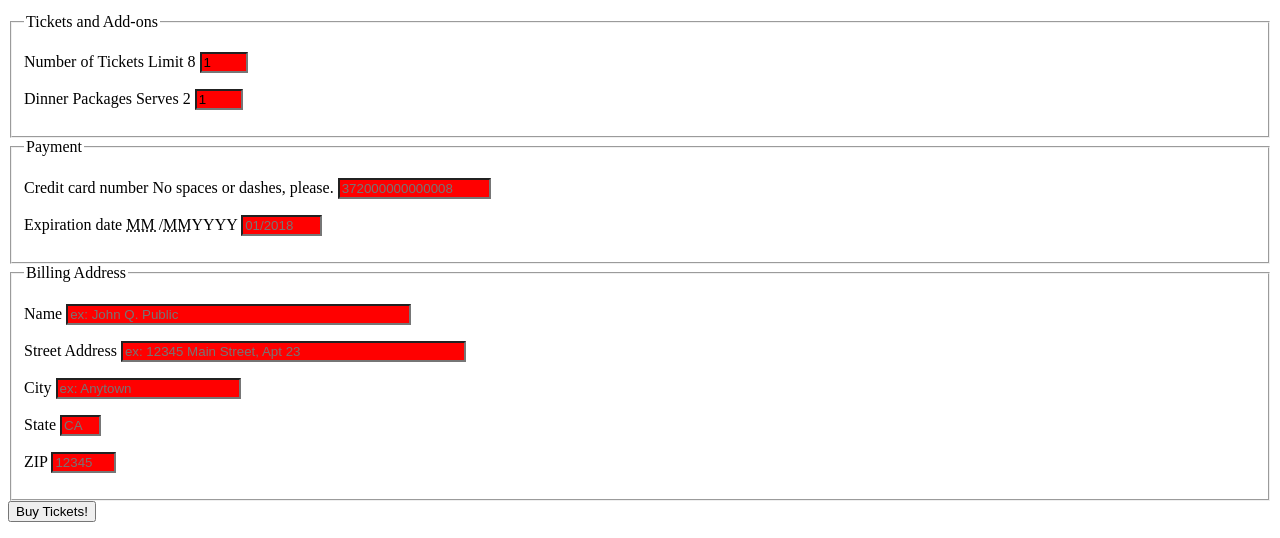
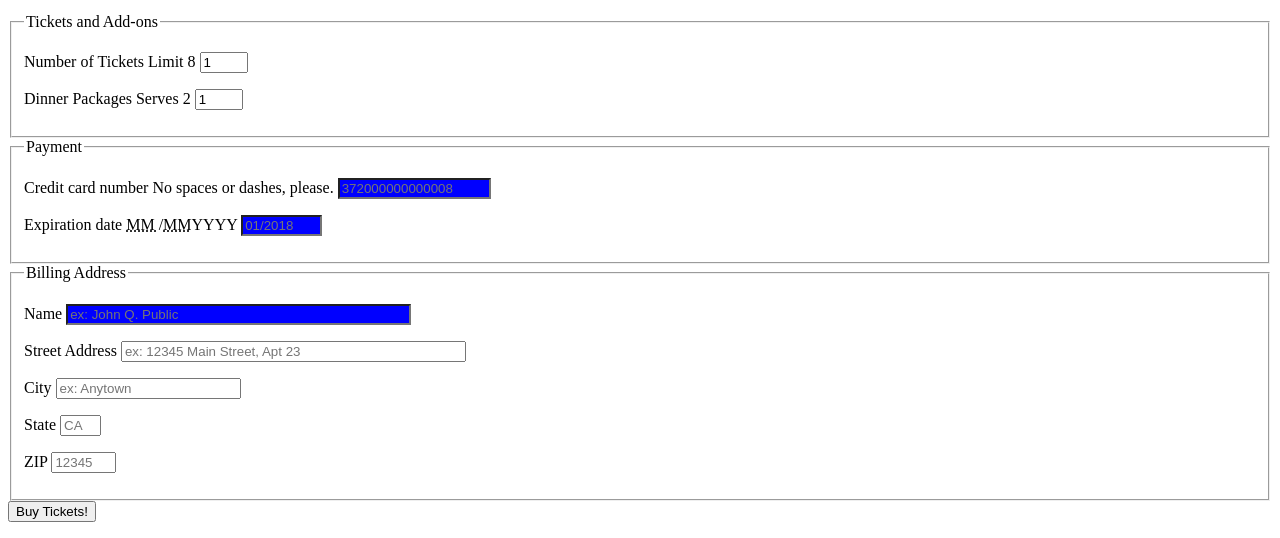
Before and after one commit to jesse-wilson88/wdd331r, a plain HTML site: page week02/index.html in a window 1280 px wide. Shown: the part 289-827 px from the top of the page. Drawn offline with Linux system fonts and the light colour scheme.

Commit message:
Messing with CSS

```diff
--- a/week02/main.css
+++ b/week02/main.css
@@ -32,6 +32,10 @@
   background-color: blue;
 } */
 
-label ~ input {
+/* label ~ input {
   background-color: red;
+} */
+
+input:required:invalid {
+  background-color: blue;
 }
```
